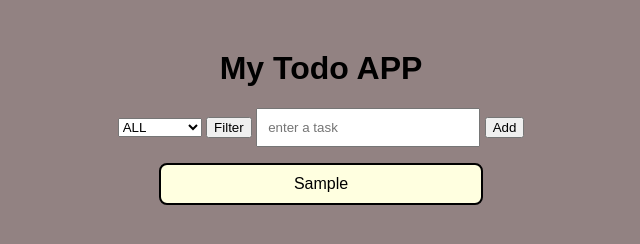
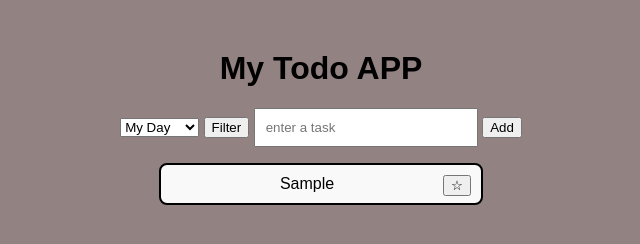
Before and after one commit to be-water22/TODO, a plain HTML site: page index.html in a window 1280 px wide. Both pictures are taken after typing "Sample" into the empty fields and a click on the button "Add". Shown: the whole page, without its empty margins (319-959 px from the left). Drawn offline with Linux system fonts and the light colour scheme.

Commit message:
updated options to select different tasks
new options are My day , all tasks , important ones
added new attributes to each tasks i.e. date of assigned
and importance

```diff
--- a/index.html
+++ b/index.html
@@ -7,11 +7,10 @@
 <body>
 
     <h1>My Todo APP</h1>
-    <!-- <input id="filterTasks" placeholder="what to choose" /> -->
     <select id="filterTasks">
-        <option value="all">ALL</option>
-        <option value="done">completed</option>
-        <option value="pending">pending</option>
+        <option value="myDay">My Day</option>
+        <option value="Imp">Important</option>
+        <option value="allTasks">Tasks</option>
     </select>
     <button class=filter-btn onclick="filter()">Filter</button>
     <input id="taskInput" placeholder="enter a task" />
--- a/script.js
+++ b/script.js
@@ -12,7 +12,9 @@ let contextMenu = document.createElement("div");
 contextMenu.className = "context-menu";
 document.body.appendChild(contextMenu); // why this is needed anyway ??
     // you created this element in memory but it won't show on screen unless you add it to DOM
-let currentFilter = "all";
+let currentFilter = "myDay";
+// let today = new Date();
+// today.setHours(0, 0, 0, 0);
 let tasks = JSON.parse(localStorage.getItem("tasks")) || [];
 /*
 localStorage = browser storage (small database)
@@ -49,6 +51,16 @@ function saveTasks() {
 }
 
 function renderTasks() {
+    // sorting logic : compare (date, done/pending, important)
+    tasks.sort((a, b) => {
+        const dateDiff = new Date(b.date) - new Date(a.date); // newer to older
+        if(dateDiff) return dateDiff;
+        const pend = a.done - b.done;
+        if(pend) return pend;
+        const impp = b.imp - a.imp;
+        if(impp) return impp;
+        return 0;
+    });
     /*
     clears UI , rebuilds it from scratch
     */
@@ -64,17 +76,26 @@ function renderTasks() {
     loop over each task , task = current task object
     index = position (0, 1, 2, ...)
     */
-        if((task.done && currentFilter=="pending") || (!task.done && currentFilter=="done")) {
-            return;
+        if(currentFilter == "myDay") {
+            if(task.date !== new Date().toDateString()) {
+                // console.log(task.date , today.getTime());
+                return;
+            }
         }
+        if(currentFilter == "Imp") {
+            if(!task.imp) return;
+        }
+
         let li = document.createElement("li");
 
         // It adds a CSS class (either done or pending) to each <li> based on its state
-        if(task.done) {
-            li.classList.add("done");
-        } else {
-            li.classList.add("pending");
-        }
+
+        // if(task.done) {
+        //     li.classList.add("done");
+        // } else {
+        //     li.classList.add("pending");
+        // }
+
         /* creates <li> element */
         li.innerText = task.text; /* sets text inside <li> */
         if(task.done) {
@@ -86,18 +107,30 @@ function renderTasks() {
             renderTasks();
         };
 
+        let impBtn = document.createElement("button");
+        impBtn.innerText = task.imp ? "★" : "☆";
+        impBtn.className = "imp-btn";
+
+        impBtn.onclick = function(e) {
+            e.stopPropagation();
+            task.imp = !task.imp;
+            saveTasks();
+            renderTasks();
+        }
+
         li.oncontextmenu = function(e) { // function called on the right click
             e.preventDefault(); // stops the browswer's default menu
             showMenu(e, index);
         }
-
+        li.appendChild(impBtn);
+        // tmpList.appendChild(li);
         list.appendChild(li);
         /* add <li> to <ul> */
     });
 }
 function filter() {
     let filtered = document.getElementById("filterTasks").value; /* why .value is used */
-    currentFilter = filtered || "all";
+    currentFilter = filtered || "myDay";
     renderTasks();
 }
 
@@ -148,26 +181,30 @@ function showMenu(e, index) {
 function addTask() {
     let input = document.getElementById("taskInput");
 
-    /*
-    document.getElementById("taskInput").addEventListener("keypress", function(e) {
-        if (e.key === "Enter") {
-            addTask();
-        }
-    });
-    */
     if(input.value.trim()==="") {
         alert("Tasks is invalid");
         renderTasks();
         return;
     }
+
+    let today = new Date();
+    today.setHours(0, 0, 0, 0);
+    /*
+    - what we have used is removing time from the timestamp by making it all zero
+    - new Date() returns date + time
+    let today = new Date();
+    today.getMonth() -> 1-12, .getFullYear() -> 2026 , .getDate() -> 1-31
+     */
     tasks.push({
         /* defining that task has two properties : text and done */
         text: input.value,
-        done: false
+        done: false,
+        imp : false,
+        date : new Date().toDateString()
     });
 
     saveTasks();
-    currentFilter = "all";
+    currentFilter = "myDay";
     renderTasks();
     input.value = ""; /* why this is made empty --> this clears the input box after clicking the button */
 }
--- a/style.css
+++ b/style.css
@@ -44,6 +44,9 @@ li {
     border-radius : 8px;
     background-color: #f9f9f9;
 }
+li:hover {
+    transform : scale(1.02);
+}
 
 .pending {
     background-color: lightyellow;
@@ -58,3 +61,6 @@ li {
     border: 1px solid black;
     padding: 5px;
 }
+.imp-btn {
+    float : right;
+}
```
